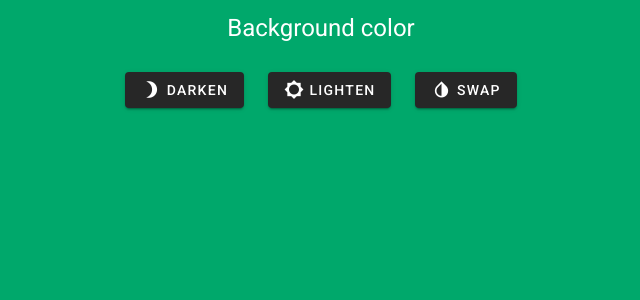
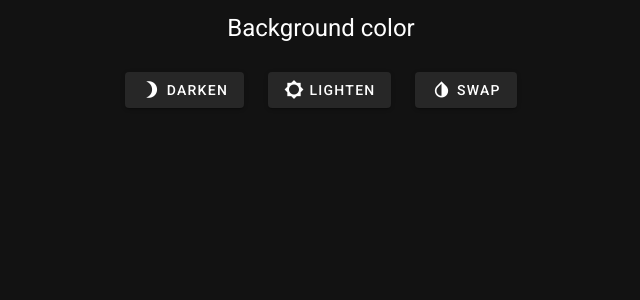
Before and after one commit to loomchild/change-vuetify-background-color, a Nuxt app: page / in a window 1280 px wide. Shown: the top 300 px of the page, without its empty margins (319-959 px from the left). Built offline with nearby package versions, Linux system fonts and the light colour scheme.

Commit message:
remove fallbacks in layout

```diff
--- a/layouts/default.vue
+++ b/layouts/default.vue
@@ -12,9 +12,4 @@ export default {
 </script>
 
 <style scoped>
-.theme--dark.v-application {
-  background-color: var(--v-background-base, #121212) !important;
-}
-.theme--light.v-application {
-  background-color: var(--v-background-base, white) !important;
-}</style>
+</style>
```
